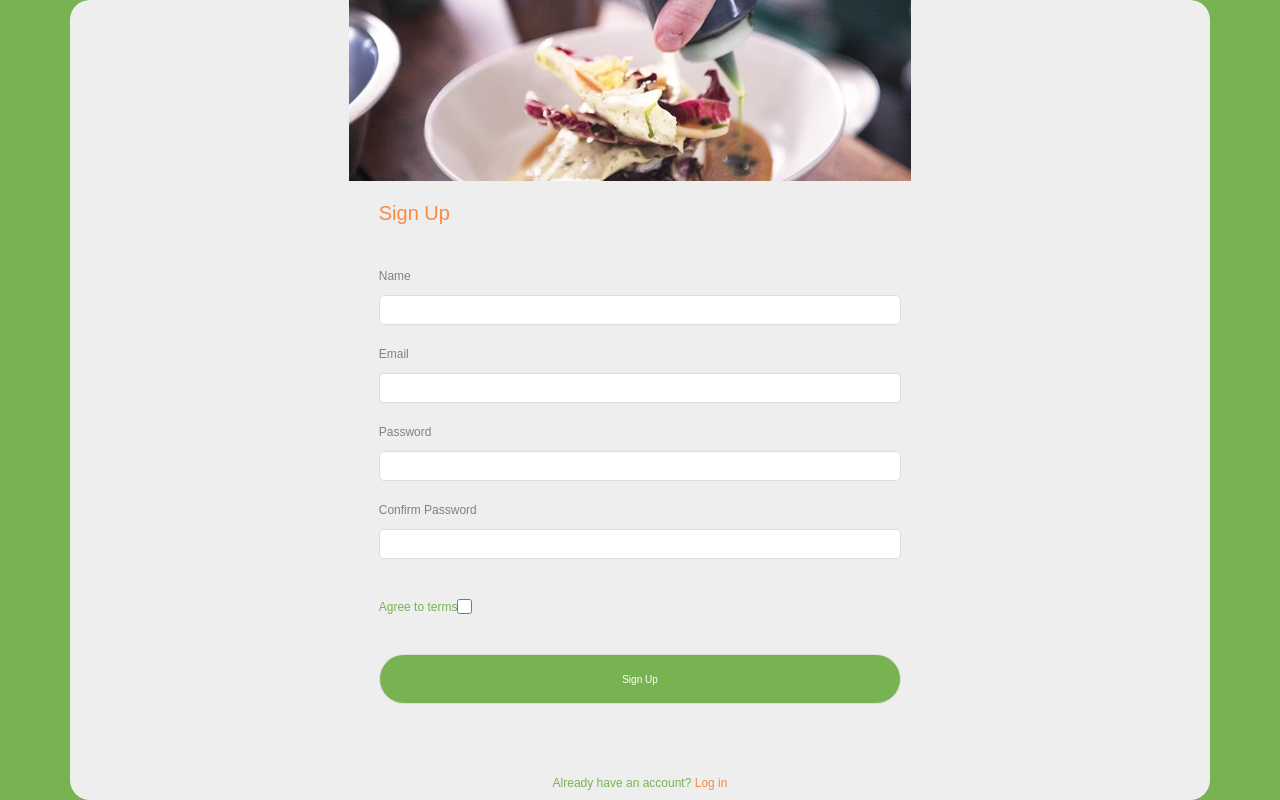
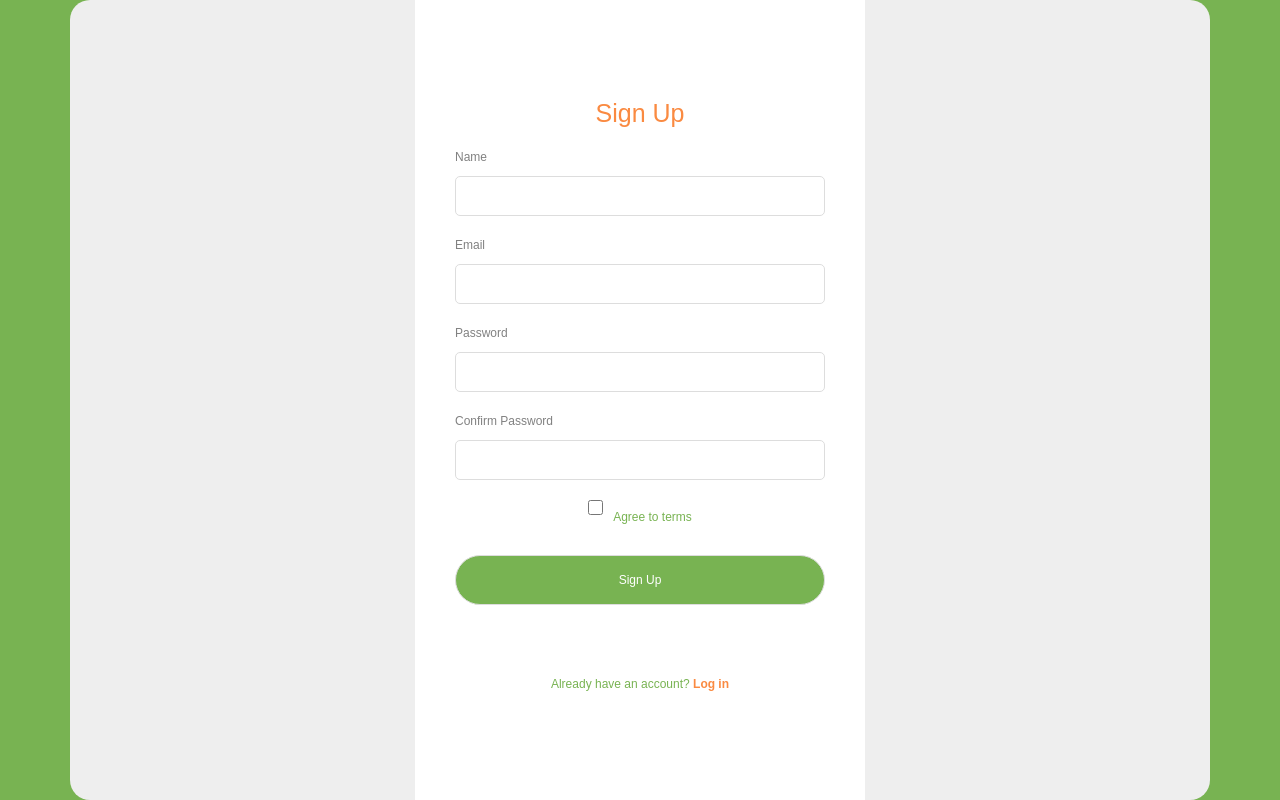
Before and after one commit to Renee-P/RecipEasy, a React (Vite) app in the folder frontend/: page /signup in a window 1280 px wide. Built offline with nearby package versions, Linux system fonts and the light colour scheme.

Commit message:
Added signup feature and updated login UI

```diff
--- a/frontend/src/App.css
+++ b/frontend/src/App.css
@@ -107,30 +107,36 @@ header nav ul li a {
   position: relative;
   text-align: center;
   padding: 3em 1em;
+  min-height: 400px;
+  height: auto;
   background-color: #f2f2f2;
-  overflow: hidden;
+  z-index: 1;
+  padding-top: 10vh;
+}
+
+#hero .background-image {
+  position: absolute;
+  top: 0;
+  left: 0;
+  width: 100%;
+  height: 100%;
   background-image: url("Rer.svg");
   background-position: center bottom;
   background-repeat: no-repeat;
   background-size: 40%;
+  opacity: 0.3;
+  z-index: -1;
 }
 
-#hero::before {
+#hero::after {
   content: "";
   position: absolute;
   top: 0;
   left: 0;
   width: 100%;
   height: 100%;
-  background: url('/rer.jpg') no-repeat center center;
-  background-size: cover;
-  opacity: 0.2;
+  background-color: rgba(255, 255, 255, 0.5);
   z-index: -1;
-  background-repeat: no-repeat;
-  background-image: url("Rer.svg");
-  background-position: center bottom;
-  background-repeat: no-repeat;
-  background-size: 40%;
 }
 
 #hero h1,
@@ -152,9 +158,13 @@ header nav ul li a {
   color: #FFF;
   text-decoration: none;
   border-radius: 5px;
-  font-size: 1em;
+  font-size: 2em;
   font-weight: bold;
   transition: background-color 0.3s ease;
+  margin-top: 1%;
+  margin-bottom: 10%;
+  height: calc(fit-content - 2em);
+  width: calc(fit-content + 2em);
 }
 
 .hero-button .btn:hover {
@@ -303,6 +313,8 @@ header nav ul li a {
 .featured-text {
   flex: 1;
   max-width: 600px;
+  font-size: 1.5em;
+  padding: 5%;
 }
 
 .featured-text h2 {
--- a/frontend/src/components/Login.css
+++ b/frontend/src/components/Login.css
@@ -12,44 +12,43 @@
 
 .container {
   display: flex;
-  justify-content: center;
-  align-items: center;
   width: 80%;
   height: 80%;
   background-color: #eee;
   border-radius: 20px;
   overflow: hidden;
-  padding-right: 20px;
 }
 
 .image {
-  width: 50%;
+  width: 50%; /* Left side image */
   height: 100%;
-  background-image: url('/food.jpeg');
-  margin-right: 20px;
+  background-image: url('food.jpeg');
+  background-size: cover;
+  background-position: center;
 }
 
 .login {
-  width: 50%;
+  width: 50%; /* Right side form */
   height: 100%;
-  background-color: #eee;
-  border-radius: 20px;
-  padding: 20px;
+  background-color: #fff;
+  padding: 40px;
   box-sizing: border-box;
+  display: flex;
+  flex-direction: column;
+  justify-content: center;
 }
 
 .login h1 {
-  color: #789F52;
-  font-size: 2em;
+  color: #FA8A41;
+  font-size: 2.5em;
   margin-bottom: 20px;
+  text-align: center;
 }
 
 .login form {
   display: flex;
   flex-direction: column;
-  justify-content: center;
   align-items: flex-start;
-  height: 100%;
   width: 100%;
 }
 
@@ -57,13 +56,12 @@
   color: #818181;
   font-size: 1.2em;
   margin-bottom: 10px;
-  text-align: left;
   width: 100%;
 }
 
 .login input {
   width: 100%;
-  height: 30px;
+  height: 40px;
   margin-bottom: 20px;
   padding: 10px;
   border: 1px solid #ddd;
@@ -78,6 +76,8 @@
   border-radius: 500px;
   margin-bottom: 50px;
   height: 50px;
+  font-size: 1.2em;
+  transition: background-color 0.3s;
 }
 
 .login input[type="submit"]:hover {
@@ -92,11 +92,10 @@
 
 .login .remember-label input[type="checkbox"] {
   margin-right: 10px;
+  margin-left: 5px;
   width: 15px;
   height: 15px;
-  margin-top: 20px;
-  margin-left: 10px;
-  margin-right: 100px;
+  margin-top: 17px;
 }
 
 .login .remember-label span {
@@ -108,7 +107,7 @@
   font-size: 1.2em;
   color: #78b352;
   text-decoration: none;
-  margin-left: 20px;
+  margin-left: 10px;
 }
 
 .login .signup-link {
@@ -117,121 +116,10 @@
   text-decoration: none;
   margin-top: 20px;
   text-align: center;
-  width: 100%;
-  padding-bottom: 50px;
 }
 
 .login .signup-link a {
   color: #FA8A41;
   text-decoration: none;
+  font-weight: bold;
 }
-
-.container {
-  display: flex;
-  justify-content: center;
-  align-items: center;
-  width: 80%;
-  height: 80%;
-  background-color: #eee;
-  border-radius: 20px;
-  overflow: hidden;
-  padding-right: 20px;
-}
-
-.imagesu {
-  width: 50%;
-  height: 100%;
-  background-image: url('/fd.jpg');
-  background-size: cover;
-  background-repeat: no-repeat;
-  background-position: center;
-  margin-right: 20px;
-}
-
-
-.signup {
-  width: 50%;
-  height: 100%;
-  background-color: #eee;
-  border-radius: 20px;
-  padding: 20px;
-  box-sizing: border-box;
-}
-
-.signup h1 {
-  color: #FA8A41;
-  font-size: 2em;
-  margin-bottom: 20px;
-}
-
-.signup form {
-  display: flex;
-  flex-direction: column;
-  justify-content: center;
-  align-items: flex-start;
-  height: 100%;
-  width: 100%;
-}
-
-.signup label {
-  color: #818181;
-  font-size: 1.2em;
-  margin-bottom: 10px;
-  text-align: left;
-  width: 100%;
-}
-
-.signup input {
-  width: 100%;
-  height: 30px;
-  margin-bottom: 20px;
-  padding: 10px;
-  border: 1px solid #ddd;
-  border-radius: 5px;
-  font-size: 1em;
-}
-
-.signup input[type="submit"] {
-  background-color: #78b352;
-  color: #fff;
-  cursor: pointer;
-  border-radius: 500px;
-  margin-bottom: 50px;
-  height: 50px;
-}
-
-.signup input[type="submit"]:hover {
-  background-color: #628C38;
-}
-
-.signup .remember-label {
-  display: flex;
-  align-items: center;
-  margin-bottom: 20px;
-}
-
-.signup .remember-label input[type="checkbox"] {
-  margin-right: 10px;
-  width: 15px;
-  height: 15px;
-  margin-top: 20px;
-}
-
-.signup .remember-label span {
-  font-size: 1.2em;
-  color: #78b352;
-}
-
-.signup .signup-link {
-  font-size: 1.2em;
-  color: #78b352;
-  text-decoration: none;
-  margin-top: 20px;
-  text-align: center;
-  width: 100%;
-}
-
-.signup .signup-link a {
-  color: #FA8A41;
-  text-decoration: none;
-}
--- /dev/null
+++ b/frontend/src/components/Signup.css
@@ -0,0 +1,120 @@
+.bod {
+    font-family: Arial, sans-serif;
+    margin: 0;
+    padding: 0;
+    background-color: #78b352;
+    color: #fff;
+    display: flex;
+    justify-content: center;
+    align-items: center;
+    height: 100vh;
+  }
+
+  .container {
+    display: flex;
+    justify-content: center;
+    align-items: center;
+    width: 80%;
+    height: 80%;
+    background-color: #eee;
+    border-radius: 20px;
+    overflow: hidden;
+  }
+
+  .imagesu {
+    width: 50%;
+    height: 100%;
+    background-image: url('fd.jpg');
+    background-size: cover;
+    background-repeat: no-repeat;
+    background-position: center;
+  }
+
+  .signup {
+    width: 40%; /* Reduced width to center */
+    height: 100%;
+    background-color: #fff;
+    padding: 40px;
+    box-sizing: border-box;
+    display: flex;
+    flex-direction: column;
+    justify-content: center;
+    align-items: center; /* Centering the content */
+  }
+
+  .signup h1 {
+    color: #fa8a41;
+    font-size: 2.5em;
+    margin-bottom: 20px;
+    text-align: center;
+  }
+
+  .signup form {
+    display: flex;
+    flex-direction: column;
+    align-items: center; /* Center the form elements */
+    width: 100%;
+  }
+
+  .signup label {
+    color: #818181;
+    font-size: 1.2em;
+    margin-bottom: 10px;
+    width: 100%;
+  }
+
+  .signup input {
+    width: 100%;
+    height: 40px;
+    margin-bottom: 20px;
+    padding: 10px;
+    border: 1px solid #ddd;
+    border-radius: 5px;
+    font-size: 1em;
+  }
+
+  .signup input[type="submit"] {
+    background-color: #78b352;
+    color: #fff;
+    cursor: pointer;
+    border-radius: 500px;
+    margin-bottom: 50px;
+    height: 50px;
+    font-size: 1.2em;
+    transition: background-color 0.3s;
+  }
+
+  .signup input[type="submit"]:hover {
+    background-color: #628c38;
+  }
+
+  .signup .signup-remember-label {
+    display: flex;
+    align-items: center;
+    margin-bottom: 20px;
+  }
+
+  .signup .signup-remember-label input[type="checkbox"] {
+    margin-right: 10px;
+    width: 15px;
+    height: 15px;
+  }
+
+  .signup .signup-remember-label span {
+    font-size: 1.2em;
+    color: #78b352;
+  }
+
+  .signup .signup-link {
+    font-size: 1.2em;
+    color: #78b352;
+    text-decoration: none;
+    margin-top: 20px;
+    text-align: center;
+  }
+
+  .signup .signup-link a {
+    color: #fa8a41;
+    text-decoration: none;
+    font-weight: bold;
+  }
--- a/frontend/src/components/Signup.jsx
+++ b/frontend/src/components/Signup.jsx
@@ -1,79 +1,72 @@
 import React, { useState } from "react";
-import { useHistory } from "react-router-dom";
-import { Link } from "react-router-dom";
+import { Link, useHistory } from "react-router-dom";
+import "./Signup.css"; // Make sure to import the CSS
 
 function Signup() {
-  // const [username, setUsername] = useState('');
-  // const [password, setPassword] = useState('');
-  // const history = useHistory();
+  const [name, setName] = useState("");
+  const [email, setEmail] = useState("");
+  const [password, setPassword] = useState("");
+  const [confirmPassword, setConfirmPassword] = useState("");
+  const history = useHistory();
 
-  // const handleSignup = (event) => {
-  //   event.preventDefault();
-  //   // Signup logic here (API calls, validation, etc.)
-  //   console.log('Signed up:', username);
-  //   history.push('/login'); // Navigate to login after successful sign-up
-  // };
+  const handleSignup = (event) => {
+    event.preventDefault();
+    // Signup logic here (API calls, validation, etc.)
+    if (password === confirmPassword) {
+      console.log("Signed up:", name, email);
+      history.push("/login"); // Navigate to login after successful sign-up
+    } else {
+      alert("Passwords do not match");
+    }
+  };
 
   return (
-    // <div>
-    //   <h1>Sign Up</h1>
-    //   <form onSubmit={handleSignup}>
-    //     <input
-    //       type="text"
-    //       placeholder="Username"
-    //       value={username}
-    //       onChange={(e) => setUsername(e.target.value)}
-    //     />
-    //     <input
-    //       type="password"
-    //       placeholder="Password"
-    //       value={password}
-    //       onChange={(e) => setPassword(e.target.value)}
-    //     />
-    //     <button type="submit">Sign Up</button>
-    //   </form>
-    // </div>
-
     <div className="bod">
-      <div className="container" style={{ overflowY: "auto" }}>
-        {/* Left side with image */}
-        <div className="imagesu"></div>
-
-        {/* Right side with sign-up form */}
+      <div className="container">
         <div className="signup">
           <h1>Sign Up</h1>
-          <form>
-            {/* Name input */}
+          <form onSubmit={handleSignup}>
             <label htmlFor="name">Name</label>
-            <input type="text" id="name" name="name" required />
-
-            {/* Email input */}
+            <input
+              type="text"
+              id="name"
+              name="name"
+              value={name}
+              onChange={(e) => setName(e.target.value)}
+              required
+            />
             <label htmlFor="email">Email</label>
-            <input type="email" id="email" name="email" required />
-
-            {/* Password input */}
+            <input
+              type="email"
+              id="email"
+              name="email"
+              value={email}
+              onChange={(e) => setEmail(e.target.value)}
+              required
+            />
             <label htmlFor="password">Password</label>
-            <input type="password" id="password" name="password" required />
-
-            {/* Confirm Password input */}
+            <input
+              type="password"
+              id="password"
+              name="password"
+              value={password}
+              onChange={(e) => setPassword(e.target.value)}
+              required
+            />
             <label htmlFor="confirm-password">Confirm Password</label>
             <input
               type="password"
               id="confirm-password"
               name="confirm-password"
+              value={confirmPassword}
+              onChange={(e) => setConfirmPassword(e.target.value)}
               required
             />
-
-            {/* Agree to terms checkbox */}
-            <div className="remember-label">
+            <div className="signup-remember-label">
+              <input type="checkbox" id="agree" name="agree" required />
               <span>Agree to terms</span>
-              <input type="checkbox" id="agree" name="agree" required />
             </div>
-
-            {/* Submit button */}
             <input type="submit" value="Sign Up" />
-
-            {/* Log in link */}
             <p className="signup-link">
               Already have an account? <Link to="/login">Log in</Link>
             </p>
```
Also changed, not shown: frontend/src/App.jsx (+14 -23 lines), frontend/src/components/Login.jsx (+19 -24 lines).
